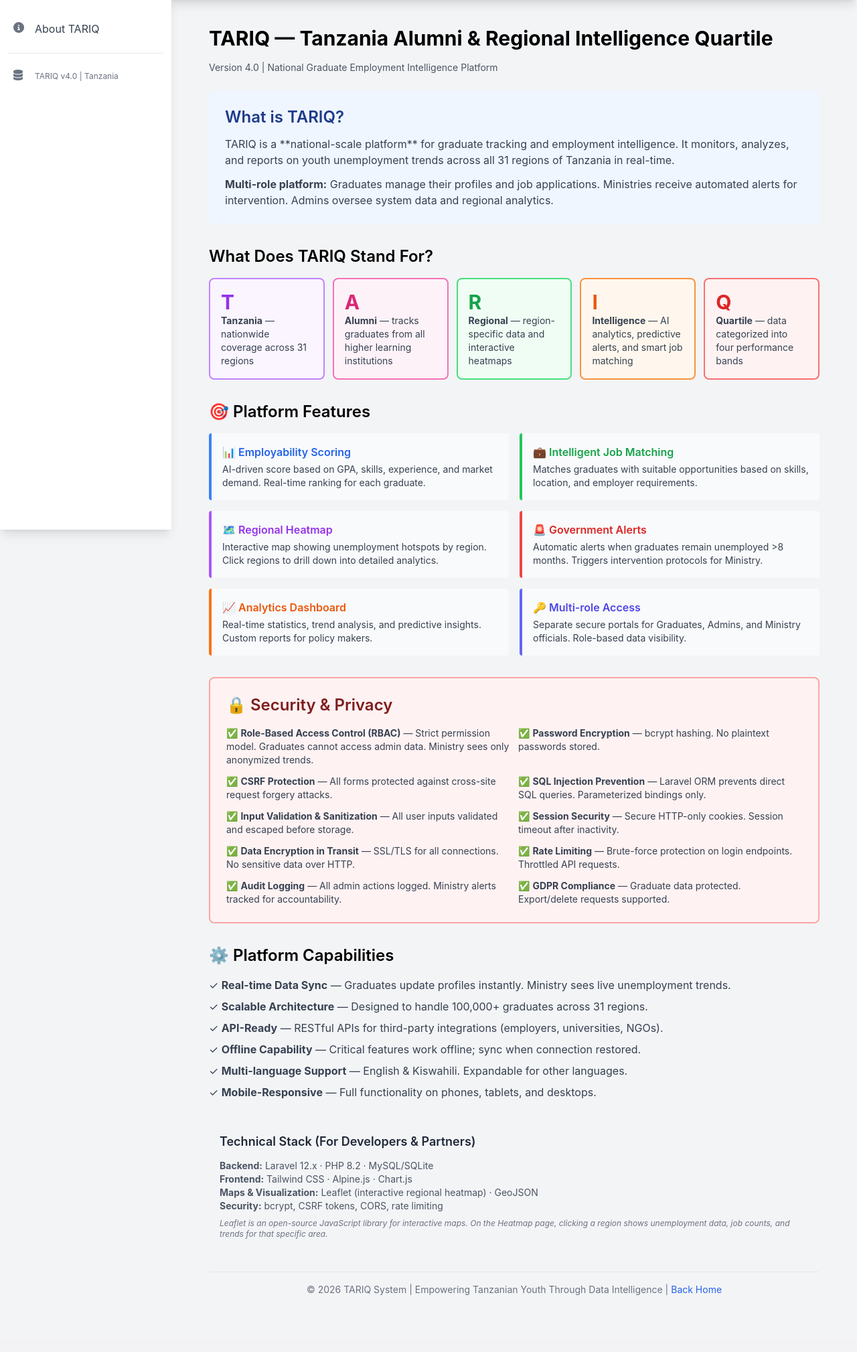
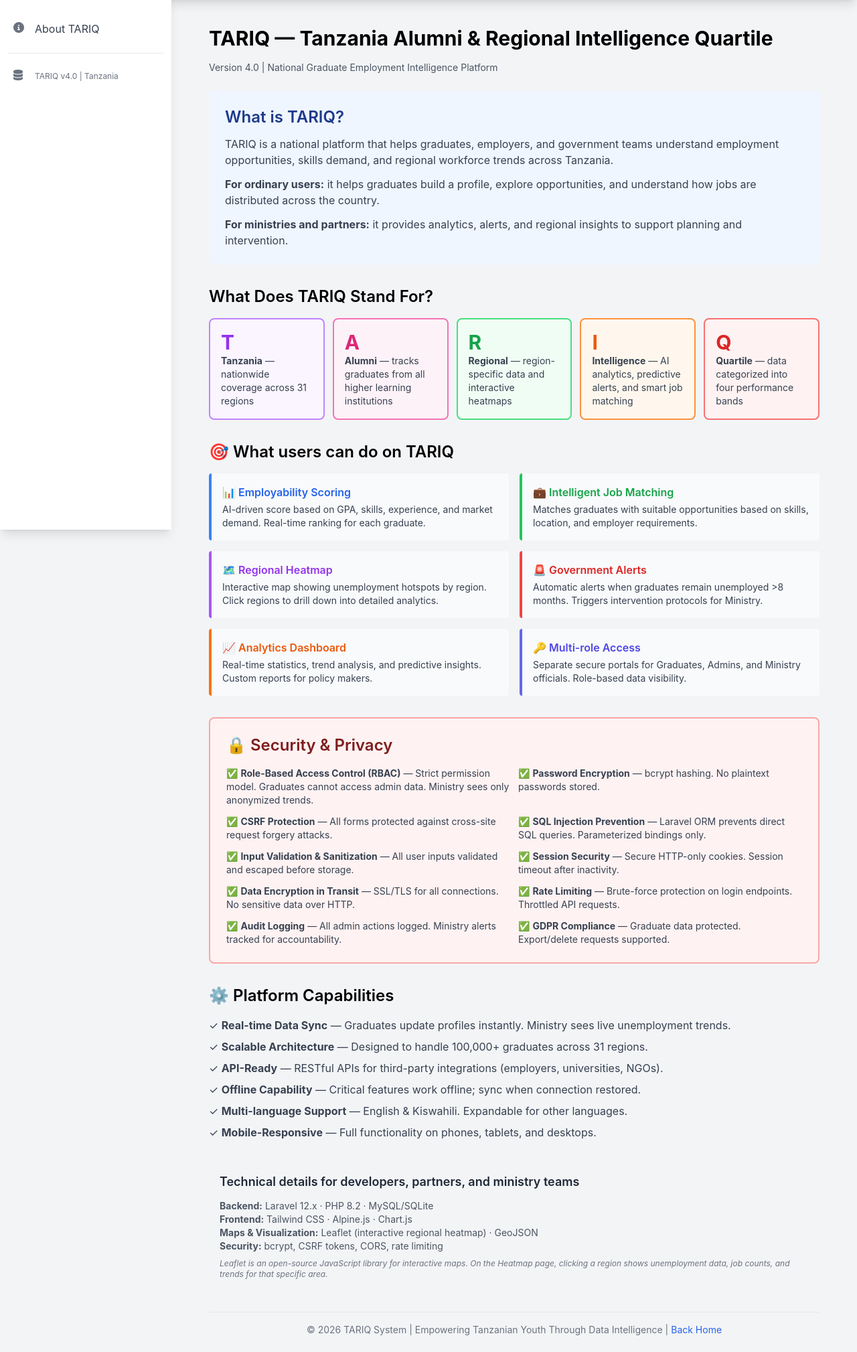
Before and after one commit to admintariq-commits/tariq, a Laravel app: page /about in a window 1280 px wide. Shown: the part 73-2092 px from the top of the page at 67% size. Before the commit the page ends 2007 px from the top, so only its background shows below. Run offline with Laravel 12, Linux system fonts and the light colour scheme; data comes from the database, SQL or seed files in the repository; data that the repository does not hold is empty; parts of the project's set-up code (start-up, migrations or seed data) failed here and were passed over; some libraries are stand-ins or nearby versions.

Commit message:
Update public messaging and registration/public page fixes

```diff
--- a/render.yaml
+++ b/render.yaml
@@ -26,6 +26,8 @@ services:
         value: debug
       - key: APP_URL
         value: 'https://tariq-1nqr.onrender.com'
+      - key: OTP_DEV
+        value: 'true'
       - key: SESSION_DRIVER
         value: file
       - key: SESSION_SECURE_COOKIE
--- a/resources/views/about.blade.php
+++ b/resources/views/about.blade.php
@@ -8,8 +8,9 @@
     <!-- What is TARIQ -->
     <section class="mb-8 p-6 bg-blue-50 dark:bg-blue-900 rounded-lg">
         <h2 class="text-2xl font-semibold mb-3 text-blue-900 dark:text-blue-100">What is TARIQ?</h2>
-        <p class="text-gray-700 dark:text-gray-300 mb-3">TARIQ is a **national-scale platform** for graduate tracking and employment intelligence. It monitors, analyzes, and reports on youth unemployment trends across all 31 regions of Tanzania in real-time.</p>
-        <p class="text-gray-700 dark:text-gray-300"><strong>Multi-role platform:</strong> Graduates manage their profiles and job applications. Ministries receive automated alerts for intervention. Admins oversee system data and regional analytics.</p>
+        <p class="text-gray-700 dark:text-gray-300 mb-3">TARIQ is a national platform that helps graduates, employers, and government teams understand employment opportunities, skills demand, and regional workforce trends across Tanzania.</p>
+        <p class="text-gray-700 dark:text-gray-300 mb-3"><strong>For ordinary users:</strong> it helps graduates build a profile, explore opportunities, and understand how jobs are distributed across the country.</p>
+        <p class="text-gray-700 dark:text-gray-300"><strong>For ministries and partners:</strong> it provides analytics, alerts, and regional insights to support planning and intervention.</p>
     </section>
 
     <!-- TARIQ Acronym -->
@@ -41,7 +42,7 @@
 
     <!-- Key Features (Front & Center) -->
     <section class="mb-8">
-        <h2 class="text-2xl font-semibold mb-4">🎯 Platform Features</h2>
+        <h2 class="text-2xl font-semibold mb-4">🎯 What users can do on TARIQ</h2>
         <div class="grid grid-cols-1 md:grid-cols-2 gap-4">
             <div class="p-4 border-l-4 border-blue-500 bg-gray-50 dark:bg-gray-800 rounded">
                 <h3 class="font-semibold text-blue-600 dark:text-blue-400">📊 Employability Scoring</h3>
@@ -102,7 +103,7 @@
 
     <!-- Technical Stack (Bottom) -->
     <section class="mb-8 p-4 bg-gray-100 dark:bg-gray-800 rounded-lg">
-        <h2 class="text-lg font-semibold mb-3 text-gray-800 dark:text-gray-200">Technical Stack (For Developers & Partners)</h2>
+        <h2 class="text-lg font-semibold mb-3 text-gray-800 dark:text-gray-200">Technical details for developers, partners, and ministry teams</h2>
         <p class="text-sm text-gray-600 dark:text-gray-400">
             <strong>Backend:</strong> Laravel 12.x · PHP 8.2 · MySQL/SQLite<br>
             <strong>Frontend:</strong> Tailwind CSS · Alpine.js · Chart.js<br>
--- a/resources/views/welcome.blade.php
+++ b/resources/views/welcome.blade.php
@@ -63,7 +63,7 @@
                     <span>🇹🇿</span> Tanzania Graduate Intelligence
                 </span>
                 <h1 class="text-4xl sm:text-5xl md:text-[56px] hero-title leading-tight mb-4">Welcome to <span class="text-pink-200">TARIQ</span> — Tanzania Graduate Intelligence</h1>
-                <p class="mx-auto max-w-3xl text-base sm:text-lg hero-subtle mb-6">A refined graduate employment and skills intelligence platform for Tanzanian youth, employers, and policy makers.</p>
+                <p class="mx-auto max-w-3xl text-base sm:text-lg hero-subtle mb-6">A practical platform for Tanzanian graduates, employers, and government teams to understand opportunities, skills demand, and regional workforce trends.</p>
                 <div class="mx-auto max-w-4xl grid gap-3 sm:grid-cols-3 mb-6 text-left">
                     <div class="rounded-lg bg-white/6 border border-white/10 p-3 backdrop-blur-xl feature-spot">
                         <div class="icon bg-white/10 text-purple-200">
@@ -154,7 +154,7 @@
                     </div>
                     <div class="rounded-3xl bg-white border border-slate-200 p-6 shadow-sm">
                         <div class="text-3xl font-extrabold text-slate-900">30+</div>
-                        <p class="mt-2 text-sm text-slate-500">Partner Employers</p>
+                        <p class="mt-2 text-sm text-slate-500">Growing Employer Network</p>
                     </div>
                     <div class="rounded-3xl bg-white border border-slate-200 p-6 shadow-sm">
                         <div class="text-3xl font-extrabold text-slate-900">31</div>
```
Also changed, not shown: resources/views/auth/graduate-register.blade.php (+25 -2 lines).
